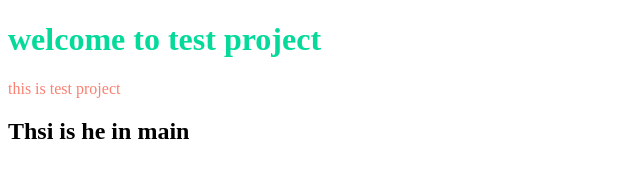
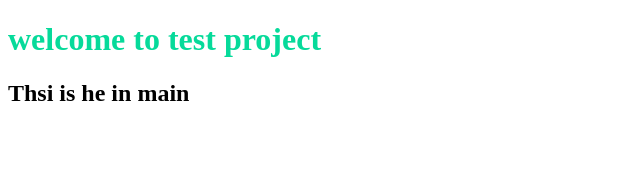
Before and after one commit to ghaffarbajwa9/test, a plain HTML site: page index.html in a window 1280 px wide. Shown: the whole page, without its empty margins (0-640 px from the left). Drawn offline with Linux system fonts and the light colour scheme.

Commit message:
paragraph is removed

```diff
--- a/index.html
+++ b/index.html
@@ -16,7 +16,6 @@
 
     <h1> welcome to test project</h1>
 
-    <p style="color: salmon">this is test project</p>
     <h2>Thsi is he in main</h2>
 </body>
 </html>
```
